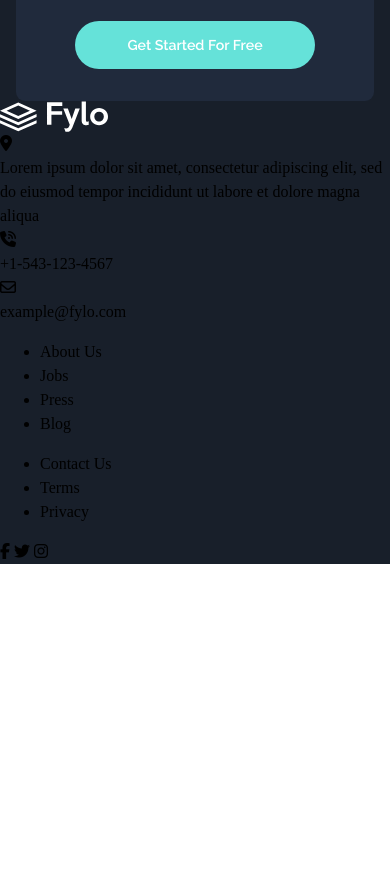
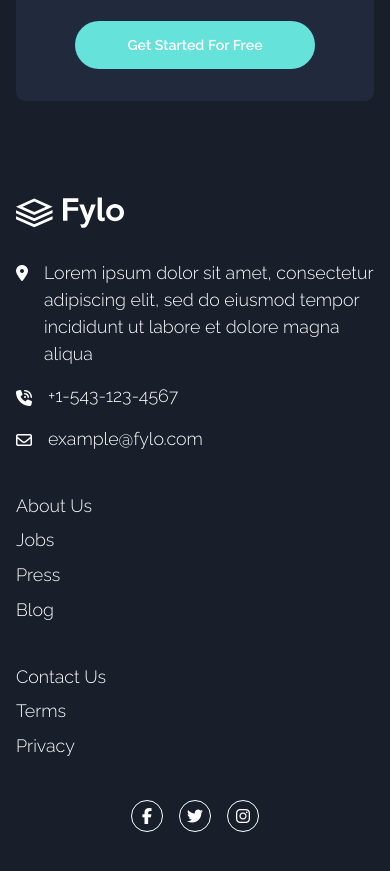
Before and after one commit to dottereldesign/fylo_dark_theme_landing_page, a plain HTML site: page index.html in a window 390 px wide. Shown: the part 3938-4809 px from the top of the page. Before the commit the page ends 4502 px from the top, so only its background shows below. Drawn offline with Linux system fonts and the light colour scheme.

Commit message:
Add footer styling for mobile.

```diff
--- a/index.html
+++ b/index.html
@@ -160,17 +160,26 @@
   <footer>
     <section>
       <img src="images/logo.svg" alt="Fylo logo.">
+
+      <div class="footer_row-2">
+        <div class="footer_contact-location">
           <i class="fa-solid fa-location-dot"></i>
           <p>
             Lorem ipsum dolor sit amet, consectetur adipiscing elit, sed do eiusmod tempor incididunt ut labore et
             dolore magna aliqua
           </p>
+        </div>
 
+        <div class="footer_contact-container">
+          <div class="footer_contact-phone">
             <i class="fa-solid fa-phone-volume"></i>
             <p>+1-543-123-4567</p>
-
+          </div>
+          <div class="footer_contact-email">
             <i class="fa-regular fa-envelope"></i>
             <p>example@fylo.com</p>
+          </div>
+        </div>
 
         <ul>
           <li>About Us</li>
@@ -185,9 +194,12 @@
           <li>Privacy</li>
         </ul>
 
-      <i class="fa-brands fa-facebook-f"></i>
-      <i class="fa-brands fa-twitter"></i>
-      <i class="fa-brands fa-instagram"></i>
+        <div class="footer_icon-container">
+          <a href="#"><i class="fa-brands fa-facebook-f"></i></a>
+          <a href="#"><i class="fa-brands fa-twitter"></i></a>
+          <a href="#"><i class="fa-brands fa-instagram"></i></a>
+        </div>
+      </div>
     </section>
   </footer>
 
--- a/style.css
+++ b/style.css
@@ -67,6 +67,7 @@ body {
 }
 /* A elements that don't have a class get default styles */
 a:not([class]) {
+  -webkit-text-decoration-skip: ink;
   text-decoration-skip-ink: auto;
 }
 /* Make images easier to work with */
@@ -90,7 +91,9 @@ select {
   *,
   *::before,
   *::after {
+    -webkit-animation-duration: 0.01ms !important;
     animation-duration: 0.01ms !important;
+    -webkit-animation-iteration-count: 1 !important;
     animation-iteration-count: 1 !important;
     transition-duration: 0.01ms !important;
     scroll-behavior: auto !important;
@@ -402,9 +405,98 @@ main a {
 /* footer */
 footer {
   background-color: var(--clr-primary-200);
+  padding: 96px 16px 64px 16px;
+  color: var(--clr-neutral-100);
 }
 
 footer img {
   width: 108px;
   height: 31px;
 }
+
+.footer_contact-location {
+  display: flex;
+  margin-top: 32px;
+}
+
+.footer_contact-location i {
+  margin: 5px 16px 0 0;
+}
+
+.footer_contact-location p {
+  color: var(--clr-neutral-100);
+  font-family: var(--ff-primary-100);
+  font-size: var(--fs-500);
+  font-weight: var(--fw-light);
+}
+
+.footer_contact-phone {
+  display: flex;
+  align-items: center;
+  margin-top: 16px;
+}
+
+.footer_contact-phone i {
+  margin: 2px 16px 0 0;
+}
+
+.footer_contact-phone p {
+  color: var(--clr-neutral-100);
+  font-family: var(--ff-primary-100);
+  font-size: var(--fs-500);
+  font-weight: var(--fw-light);
+}
+
+.footer_contact-email {
+  display: flex;
+  align-items: center;
+  margin-top: 16px;
+}
+
+.footer_contact-email i {
+  margin: 2px 16px 0 0;
+}
+
+.footer_contact-email p {
+  color: var(--clr-neutral-100);
+  font-family: var(--ff-primary-100);
+  font-size: var(--fs-500);
+  font-weight: var(--fw-light);
+}
+
+footer ul {
+  list-style: none;
+  padding: 0;
+  color: var(--clr-neutral-100);
+  font-family: var(--ff-primary-100);
+  font-size: var(--fs-500);
+  font-weight: var(--fw-light);
+  margin-top: 40px;
+}
+
+footer li:not(:first-child) {
+  margin-top: 8px;
+}
+
+.footer_icon-container {
+  display: flex;
+  justify-content: center;
+  margin-top: 40px;
+}
+
+.footer_icon-container a {
+  color: var(--clr-neutral-100);
+  border: 1px solid var(--clr-neutral-100);
+  display: inline-block;
+  width: 32px;
+  height: 32px;
+  display: flex;
+  justify-content: center;
+  align-items: center;
+  border-radius: 100%;
+  text-decoration: none;
+}
+
+.footer_icon-container a:nth-child(2) {
+  margin: 0 16px;
+}
```
Lines whose indentation alone changed are shown as unchanged.
